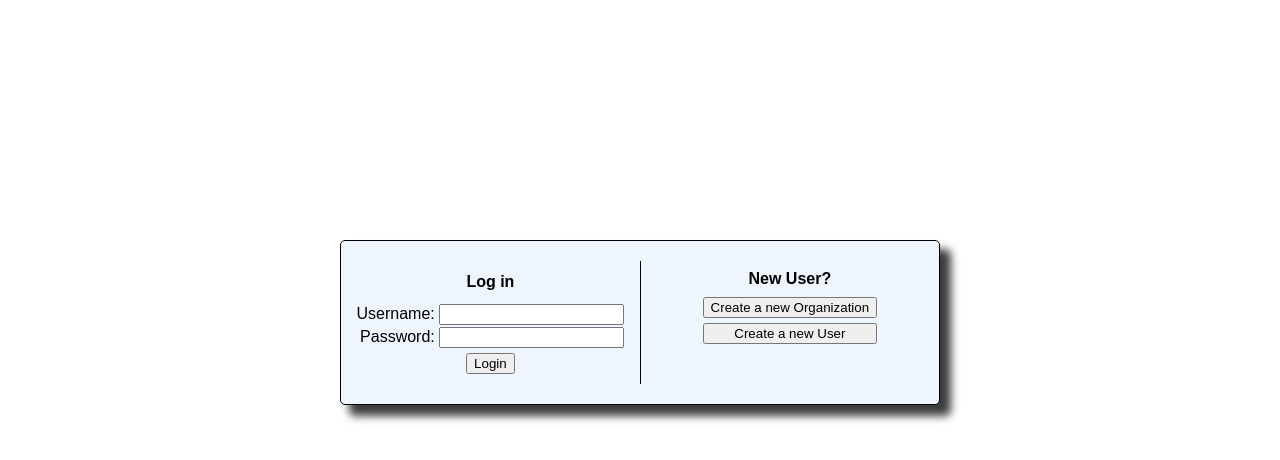
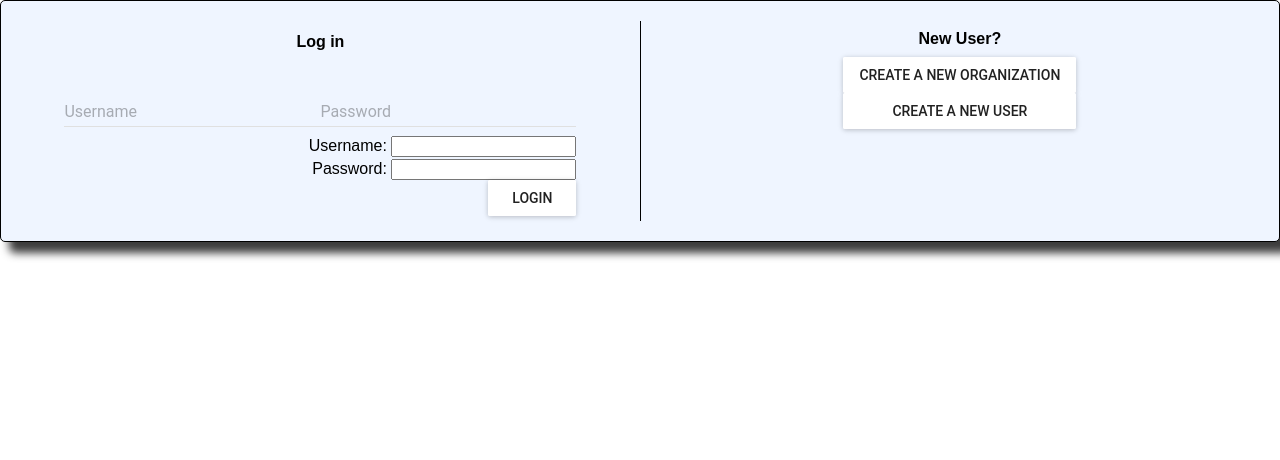
Before and after one commit to DAMinstrators/get-a-room, a React app: page / in a window 1280 px wide. Shown: the top 460 px of the page. Built offline with nearby package versions, Linux system fonts and the light colour scheme.

Commit message:
get last nights master

```diff
--- a/package.json
+++ b/package.json
@@ -20,6 +20,7 @@
     "cors": "^2.8.1",
     "express": "^4.14.0",
     "express-static": "^1.0.3",
+    "material-ui": "^0.16.6",
     "moment": "^2.17.1",
     "mysql": "^2.12.0",
     "pg": "^6.1.2",
@@ -27,6 +28,7 @@
     "react-dom": "^15.4.1",
     "react-hot-loader": "^1.3.1",
     "react-redux": "^5.0.1",
+    "react-tap-event-plugin": "^2.0.1",
     "redux": "^3.6.0",
     "sequelize": "^3.27.0",
     "webpack": "^1.14.0",
--- a/src/components/App.jsx
+++ b/src/components/App.jsx
@@ -1,4 +1,5 @@
-import React, { Component} from 'react';
+import injectTapEventPlugin from 'react-tap-event-plugin';
+import React, { Component } from 'react';
 import ReactDOM from 'react-dom';
 import Login from './Login.jsx';
 import CreateOrganization from './CreateOrganization.jsx';
--- a/src/components/Login.jsx
+++ b/src/components/Login.jsx
@@ -1,4 +1,6 @@
 import React from 'react';
+import RaisedButton from 'material-ui/RaisedButton';
+import TextField from 'material-ui/TextField';
 
 export default class Login extends React.Component {
     constructor() {
@@ -15,8 +17,8 @@ export default class Login extends React.Component {
 
     }
     handleOnLogin() {
-        this.refs.username.value = '';
-        this.refs.password.value = '';
+        this.refs.username = '';
+        this.refs.password = '';
         this.props.login();
     }
     handleKeyPress(e){
@@ -24,7 +26,10 @@ export default class Login extends React.Component {
         this.handleOnLogin();
       }
     }
-
+      focus() {
+    // Explicitly focus the text input using the raw DOM API
+    this.textInput.focus();
+  }
   render() {
     return (
       <div>
@@ -33,13 +38,29 @@ export default class Login extends React.Component {
           <div id="containertitle" className="container-title">Log in</div>
 
           <div id="forms" className="forms">
+              <TextField
+                hintText="Username"
+                floatingLabelText="Username"
+                id="username"
+                 ref={(input) => { this.textInput = input; }}
+                onKeyPress={this.handleKeyPress}
+                onChange={this.props.username}
+              />
+             <TextField
+                hintText="Password"
+                floatingLabelText="Password"
+                id="password"
+                ref={(input) => { this.textInput = input; }}
+                onKeyPress={this.handleKeyPress}
+                onChange={this.props.username}
+               />
+
+
             <div>Username: <input id="username" ref="username" onKeyPress={this.handleKeyPress} onChange={this.props.username} className="username"></input></div>
             <div>Password: <input type="password" id="password" onKeyPress={this.handleKeyPress} ref="password" onChange={this.props.password} className="password"></input></div>
+            <div><RaisedButton label="Login" onClick={this.handleOnLogin} /></div>
           </div>
-
-
-            <button type="submit" onClick={this.handleOnLogin} id="loginbtn">Login</button>
-            <div id="err">{this.props.loginErr}</div>
+          <div id="err">{this.props.loginErr}</div>
 
         </div>
 
@@ -47,8 +68,8 @@ export default class Login extends React.Component {
 
           <div id="containertitle" className="container-title">New User?</div>
           <div id="buttons">
-            <button type="button" onClick={this.props.createOrg} id="createorgbtn">Create a new Organization</button>
-            <button type="button" onClick={this.props.createUser} id="createuserbtn">Create a new User</button>
+            <RaisedButton onClick={this.props.createOrg} id="createorgbtn" label="Create a new Organization" />
+            <RaisedButton onClick={this.props.createUser} id="createuserbtn" label="Create a new User" />
           </div>
 
         </div>
--- a/src/components/Scheduler.jsx
+++ b/src/components/Scheduler.jsx
@@ -69,7 +69,7 @@ class Scheduler extends Component {
 			const roomName = this.props.rooms[this.state.selectedRoomIndex].name;
 			//UPDATE: remove selectedSlot and use selectedSlots so that user can choose multiple time slots
 			const selectedTimeSlot = this.state.selectedSlot;
-			const userName = "dhani";
+			const userName = "test";
 
 			console.log(isValidDate(date), roomName, selectedTimeSlot, userName);
 			if (isValidDate(date) && roomName && selectedTimeSlot && userName) {
--- a/src/css/style.css
+++ b/src/css/style.css
@@ -1,7 +1,7 @@
 body {
     background: white;
     display: flex;
-    flex-direction: column;
+    flex-direction: row;
     align-items: center;
     justify-content: center;
     font-family: arial;
@@ -12,15 +12,14 @@ h1 {
 }
 
 #app {
-    position: absolute;
-    top: 30%
+    width: 100%;
 }
 
 #container {
     display: flex;
     justify-content: center;
     background: #eff5ff;
-    width: 600px;
+    width: 100%;
     max-height: 800px;
     border: 1px solid black;
     border-radius: 5px;
--- a/src/index.jsx
+++ b/src/index.jsx
@@ -4,5 +4,9 @@ import App from './components/App.jsx';
 import FloorCanvas from './css/floorCanvas.css';
 import Layout from './css/layout.css';
 import Style from './css/style.css';
+import MuiThemeProvider from 'material-ui/styles/MuiThemeProvider';
 
-ReactDOM.render(<App/>, document.getElementById('app'));
+ReactDOM.render(
+<MuiThemeProvider>
+  <App />
+</MuiThemeProvider>, document.getElementById('app'));
```
Also changed, not shown: src/components/material/MenuBar.jsx (added, +78 -0 lines).
